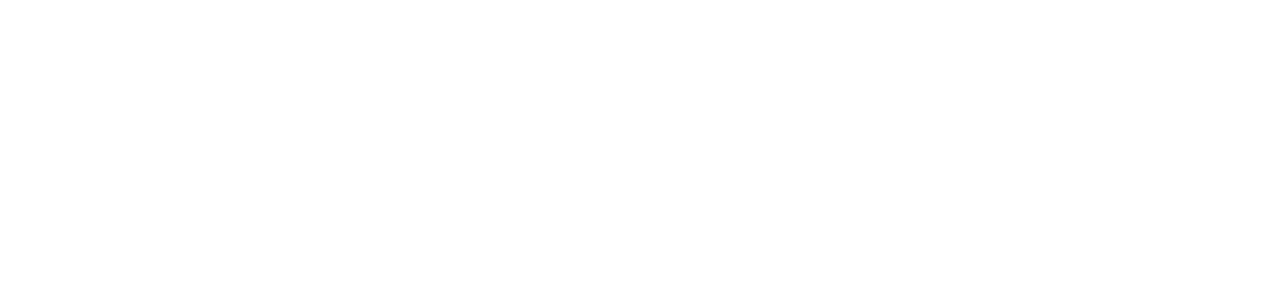
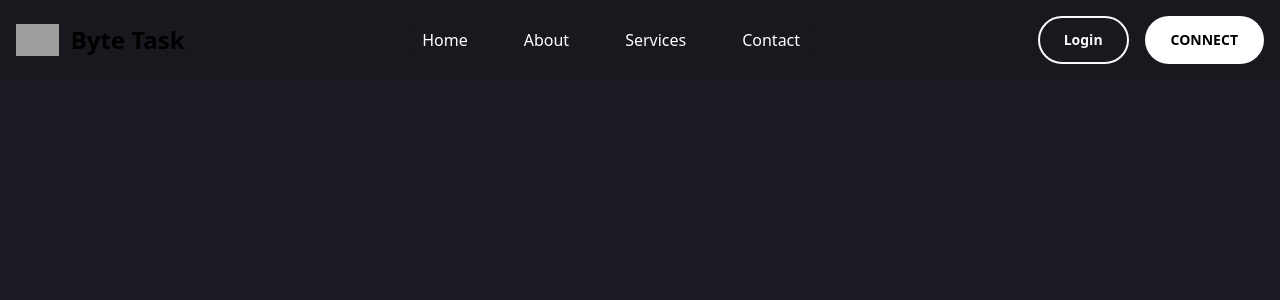
Before and after one commit to sektor7k/ByteTask, a Next.js app in the folder frontend/: page /profile in a window 1280 px wide. Shown: the top 300 px of the page. Built offline with nearby package versions, Linux system fonts and the light colour scheme; grey boxes are pictures that could not be loaded.

Commit message:
profile page templates added

```diff
--- a/frontend/src/pages/profile.tsx
+++ b/frontend/src/pages/profile.tsx
@@ -1,9 +1,16 @@
+import Navbar from "@/components/Navbar";
 
 
-export default function Profile() {
-    return (
-      <div>
+export default function Profile(){
 
-      </div>
-    )
-  }
+  return(
+    <>
+    <Navbar/>
+    <div style={{ backgroundColor: '#1E1B24' }} className="min-h-screen flex items-center justify-center">
+
+
+
+    </div>
+    </>
+  )
+}
```
